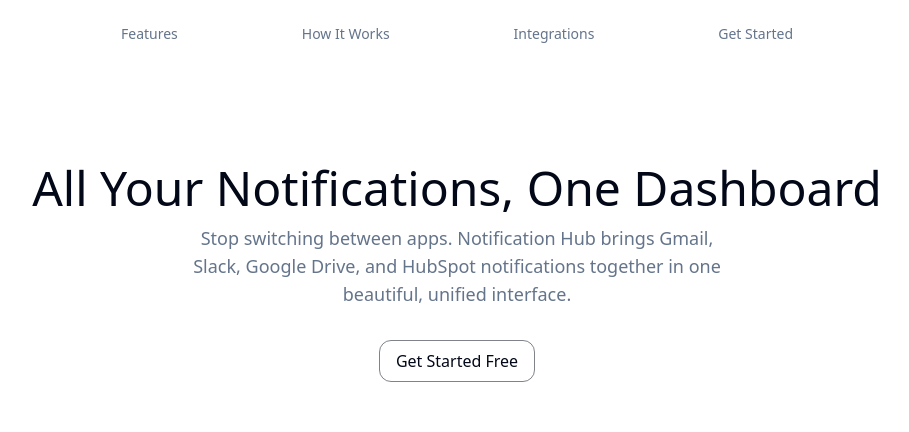
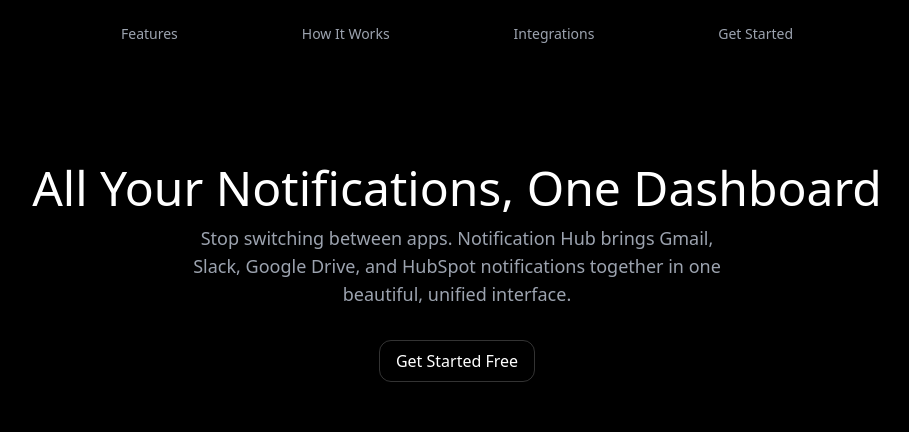
Before and after one commit to ParthG2209/notification-hub-mvp, a React (Vite) app in the folder frontend/: page / in a window 1280 px wide. Shown: the top 432 px of the page, without its empty margins (183-1092 px from the left). Built offline with nearby package versions, Linux system fonts and the light colour scheme; no server answers.

Commit message:
changed theme

```diff
--- a/frontend/src/components/ui/dynamic-hero.jsx
+++ b/frontend/src/components/ui/dynamic-hero.jsx
@@ -44,6 +44,7 @@
     const animationFrameIdRef = useRef(null);
     const videoRef = useRef(null);
     const [showVideo, setShowVideo] = useState(false);
+    const [showArrow, setShowArrow] = useState(true);
 
     const resolvedCanvasColorsRef = useRef({
         strokeStyle: { r: 128, g: 128, b: 128 },
@@ -62,11 +63,7 @@
             if (parsedFgColor) {
                 resolvedCanvasColorsRef.current.strokeStyle = parsedFgColor;
             } else {
-                console.warn("HeroSection: Could not parse --foreground for canvas arrow. Using fallback.");
-                const isDarkMode = document.documentElement.classList.contains('dark');
-                resolvedCanvasColorsRef.current.strokeStyle = isDarkMode
-                    ? { r: 250, g: 250, b: 250 }
-                    : { r: 10, g: 10, b: 10 };
+                resolvedCanvasColorsRef.current.strokeStyle = { r: 250, g: 250, b: 250 };
             }
         };
 
@@ -93,8 +90,26 @@
         };
     }, []);
 
+    // Check scroll position to hide arrow
+    useEffect(() => {
+        const handleScroll = () => {
+            const scrollY = window.scrollY;
+            const windowHeight = window.innerHeight;
+
+            // Hide arrow when scrolled past 80% of viewport height
+            if (scrollY > windowHeight * 0.8) {
+                setShowArrow(false);
+            } else {
+                setShowArrow(true);
+            }
+        };
+
+        window.addEventListener('scroll', handleScroll);
+        return () => window.removeEventListener('scroll', handleScroll);
+    }, []);
+
     const drawArrow = useCallback(() => {
-        if (!canvasRef.current || !targetRef.current || !ctxRef.current) return;
+        if (!canvasRef.current || !targetRef.current || !ctxRef.current || !showArrow) return;
 
         const targetEl = targetRef.current;
         const ctx = ctxRef.current;
@@ -150,7 +165,7 @@
             y1 - headLength * Math.sin(angle + Math.PI / 6)
         );
         ctx.stroke();
-    }, []);
+    }, [showArrow]);
 
     useEffect(() => {
         const canvas = canvasRef.current;
@@ -228,12 +243,12 @@
     };
 
     return (
-        <div className="bg-background text-foreground min-h-screen flex flex-col">
+        <div className="bg-black text-white min-h-screen flex flex-col">
             <nav className="w-full max-w-screen-md mx-auto flex flex-wrap justify-center sm:justify-between items-center px-4 sm:px-8 py-4 text-sm">
                 {navItems.map((item) => {
                     const commonProps = {
                         key: item.id,
-                        className: "py-2 px-3 sm:px-4 rounded-md text-muted-foreground hover:text-foreground hover:bg-accent/10 dark:hover:bg-accent/20 focus:outline-none focus:ring-2 focus:ring-ring transition-colors duration-150 ease-in-out whitespace-nowrap",
+                        className: "py-2 px-3 sm:px-4 rounded-md text-gray-400 hover:text-white hover:bg-white/5 transition-colors duration-150 ease-in-out whitespace-nowrap",
                         onClick: item.onClick,
                     };
 
@@ -263,7 +278,7 @@
                     <h1 className="text-3xl sm:text-4xl lg:text-5xl font-medium text-center px-4">
                         {heading}
                     </h1>
-                    <p className="mt-3 block text-muted-foreground text-center text-base sm:text-lg px-4 max-w-xl">
+                    <p className="mt-3 block text-gray-400 text-center text-base sm:text-lg px-4 max-w-xl">
                         {tagline}
                     </p>
                 </div>
@@ -272,15 +287,15 @@
                     <button
                         ref={targetRef}
                         onClick={handleButtonClick}
-                        className="py-2 px-4 rounded-xl border border-foreground/50 hover:border-foreground/80 text-foreground transition-colors focus:outline-none focus:ring-2 focus:ring-ring"
+                        className="py-2 px-4 rounded-xl border border-white/20 hover:border-white/40 text-white transition-colors"
                     >
                         {buttonText}
                     </button>
                 </div>
 
                 <div className="mt-12 lg:mt-16 w-full max-w-screen-sm mx-auto overflow-hidden px-4 sm:px-2">
-                    <div className="bg-border rounded-[2rem] p-[0.25rem]">
-                        <div className="relative h-64 sm:h-72 md:h-80 lg:h-96 rounded-[1.75rem] bg-card flex items-center justify-center overflow-hidden">
+                    <div className="bg-white/10 rounded-[2rem] p-[0.25rem]">
+                        <div className="relative h-64 sm:h-72 md:h-80 lg:h-96 rounded-[1.75rem] bg-black flex items-center justify-center overflow-hidden">
                             {imageUrl && (
                                 <img
                                     src={imageUrl}
@@ -306,7 +321,7 @@
                             {!showVideo && videoUrl && imageUrl && (
                                 <button
                                     onClick={handlePlayButtonClick}
-                                    className="absolute bottom-3 left-3 sm:bottom-4 sm:left-4 z-20 p-2 sm:p-3 bg-accent/30 hover:bg-accent/50 text-accent-foreground backdrop-blur-sm rounded-full transition-colors focus:outline-none focus:ring-2 focus:ring-ring"
+                                    className="absolute bottom-3 left-3 sm:bottom-4 sm:left-4 z-20 p-2 sm:p-3 bg-white/10 hover:bg-white/20 text-white backdrop-blur-sm rounded-full transition-colors"
                                     aria-label="Play video"
                                 >
                                     <PlayIcon className="w-4 h-4 sm:w-5 sm:h-6" />
@@ -314,7 +329,7 @@
                             )}
 
                             {!imageUrl && !videoUrl && (
-                                <div className="text-muted-foreground italic">Card Content Area</div>
+                                <div className="text-gray-400 italic">Card Content Area</div>
                             )}
                         </div>
                     </div>
@@ -322,7 +337,11 @@
             </main>
 
             <div className="h-12 sm:h-16 md:h-24"></div>
-            <canvas ref={canvasRef} className="fixed inset-0 pointer-events-none z-10"></canvas>
+            <canvas
+                ref={canvasRef}
+                className="fixed inset-0 pointer-events-none z-10 transition-opacity duration-500"
+                style={{ opacity: showArrow ? 1 : 0 }}
+            />
         </div>
     );
 };
```
